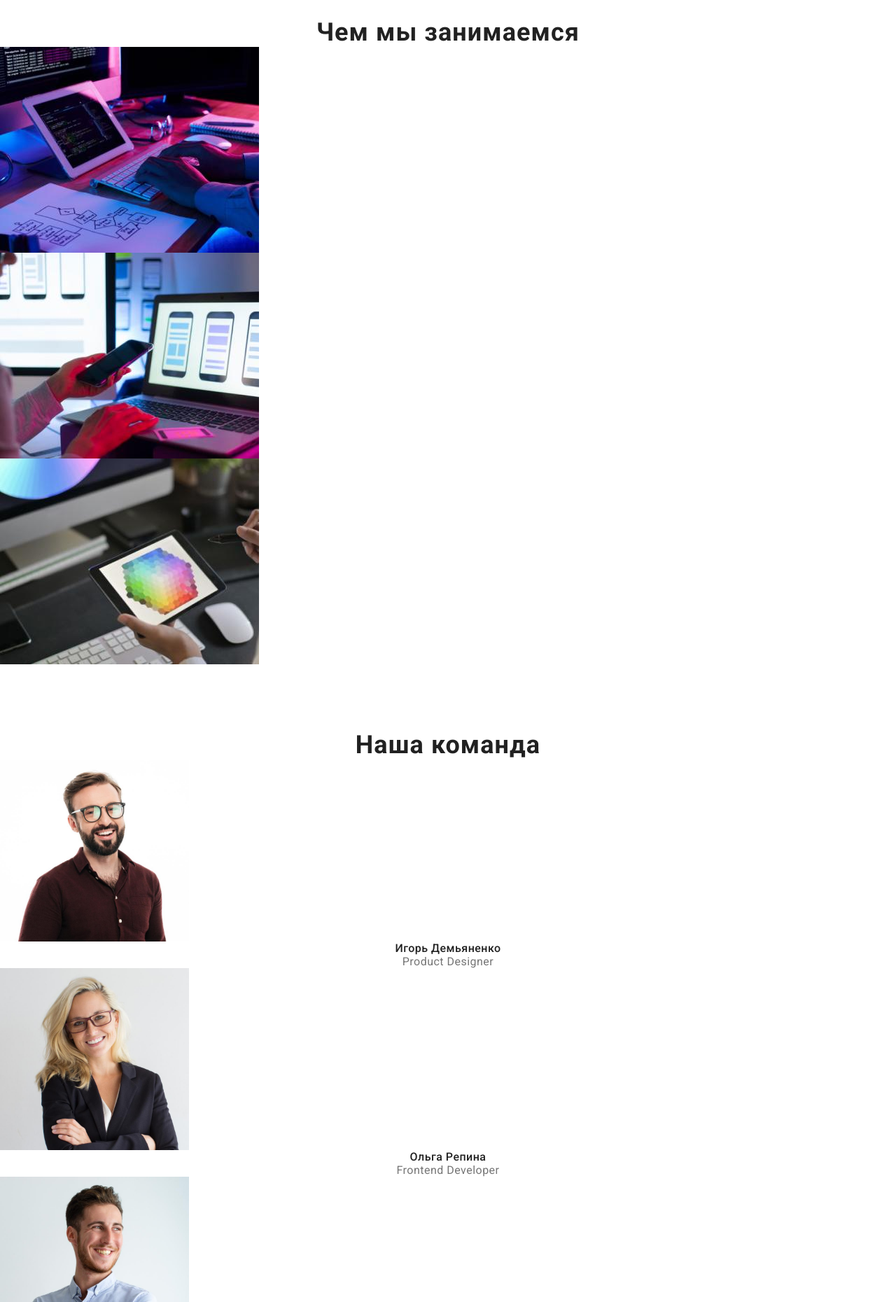
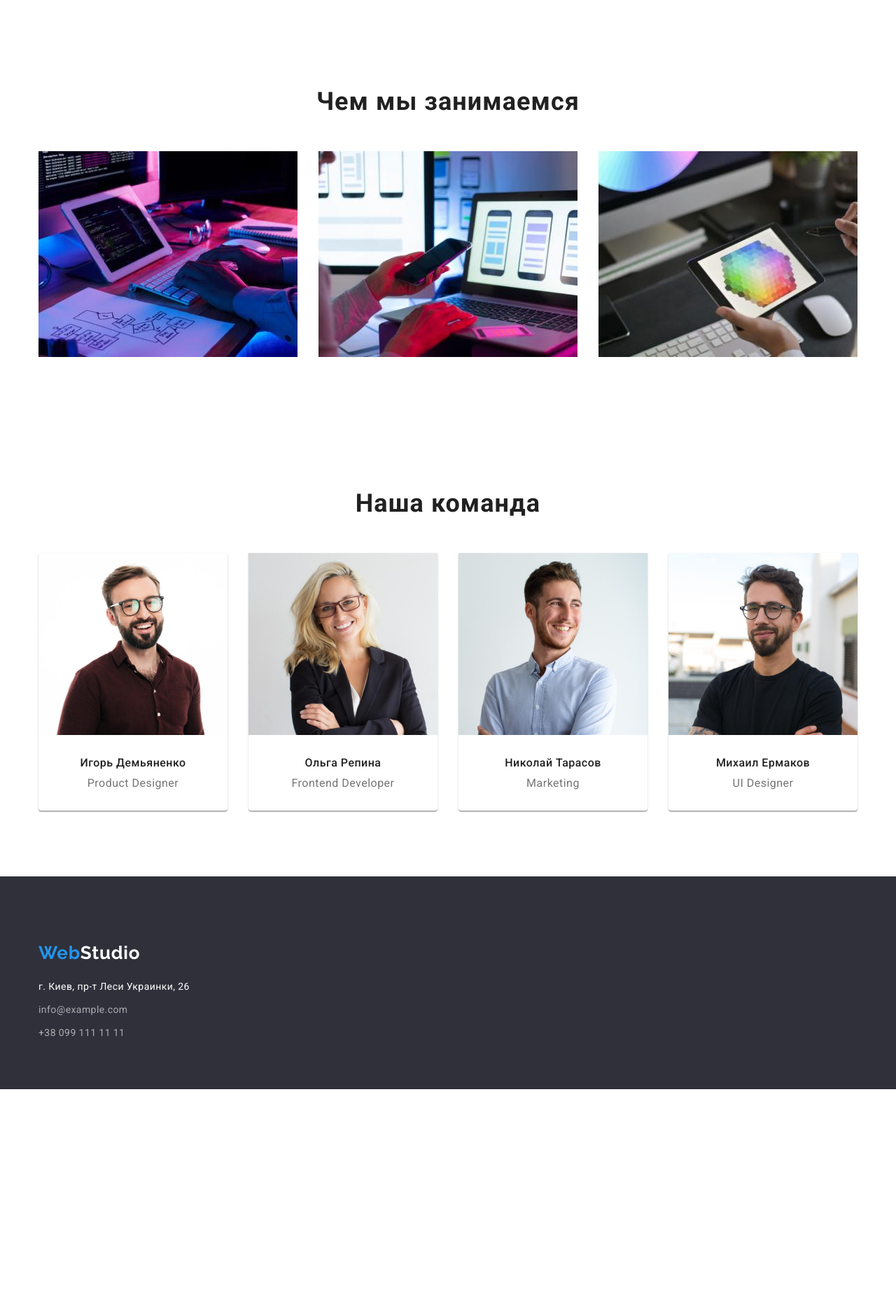
Before and after one commit to IuriiGulko/goit-markup-hw-02, a plain HTML site: page index.html in a window 1280 px wide. Shown: the part 940-2800 px from the top of the page at 70% size. After the commit the page ends 2496 px from the top, so only its background shows below. Drawn offline with nearby package versions, Linux system fonts and the light colour scheme.

Commit message:
css studio

```diff
--- a/css/styles.css
+++ b/css/styles.css
@@ -139,11 +139,14 @@ body {
   color: #ffffff;
   border-radius: 4px;
   margin-top: 350px;
+  margin-right: 700px;
+  margin-left: -400px;
+  margin-bottom: 200px;
 
-  width: 200px;
-  height: 50px;
   padding-top: 10px;
   padding-bottom: 10px;
+  padding-left: 32px;
+  padding-right: 32px;
 }
 .hero {
   background: #2f303a;
@@ -193,6 +196,15 @@ body {
   text-align: center;
   letter-spacing: 0.03em;
   color: var(--primary-text-color);
+  margin-bottom: 50px;
+  justify-content: center;
+}
+.about-list {
+  display: flex;
+  justify-content: center;
+}
+.about-item:not(:first-child) {
+  margin-left: 30px;
 }
 
 /* ------------our team------------- */
@@ -204,6 +216,8 @@ body {
   text-align: center;
   letter-spacing: 0.03em;
   color: var(--primary-text-color);
+  justify-content: center;
+  margin-bottom: 50px;
 }
 .team-member-name {
   font-weight: 500;
@@ -222,6 +236,33 @@ body {
   color: var(--secondary-text-color);
 }
 .team-member-photo {
+}
+.team-list {
+  display: flex;
+  justify-content: center;
+}
+.team-item {
+  width: 270px;
+  height: 368px;
+  left: 215px;
+  top: 1635px;
+
+  background: #ffffff;
+  /* material shadow v1 */
+
+  box-shadow: 0px 1px 3px rgba(0, 0, 0, 0.12), 0px 1px 1px rgba(0, 0, 0, 0.14),
+    0px 2px 1px rgba(0, 0, 0, 0.2);
+  border-radius: 0px 0px 4px 4px;
+}
+.team-item:not(:first-child) {
+  margin-left: 30px;
+}
+.team-member-name {
+  padding-top: 30px;
+}
+.team-member-position {
+  padding-top: 10px;
+  padding-bottom: 30px;
 }
 
 /* --------------footer---------------- */
@@ -243,6 +284,7 @@ body {
   line-height: 1.71;
   letter-spacing: 0.03em;
   color: #ffffff99;
+  padding-bottom: 9px;
 }
 .footer-link:hover,
 .footer-link:focus {
@@ -251,6 +293,15 @@ body {
 
 .footer {
   background: #2f303a;
+  padding-top: 94px;
+}
+.footer-contacts-list {
+  padding-right: 215px;
+  padding-bottom: 60px;
+  align-items: center;
+  margin-top: 21px;
+}
+.logo {
 }
 
 /* ------------------portfolio---------------- */
--- a/index.html
+++ b/index.html
@@ -77,7 +77,7 @@
             </div>
 
         </section>
-        <section class="about">
+        <section class="section about">
             <h2 class="about-title">Чем мы занимаемся</h2>
             <ul class="about-list list">
                 <li class="about-item"><img src="./images/whatwedo1.jpg" alt="человек печатает" width="370"></li>
@@ -115,6 +115,7 @@
         </section>
     </main>
     <footer class="footer">
+        <div class="container footer-container">
         <address>
             <a lang="en" href="" class="logo link">Web<span class="footer-logo-right">Studio</span></a>
         </address>
@@ -129,7 +130,7 @@
             </ul>
         </address>
 
-
+</div>
     </footer>
 
 </body>
```
Also changed, not shown: portfolio.html (+6 -0 lines).
